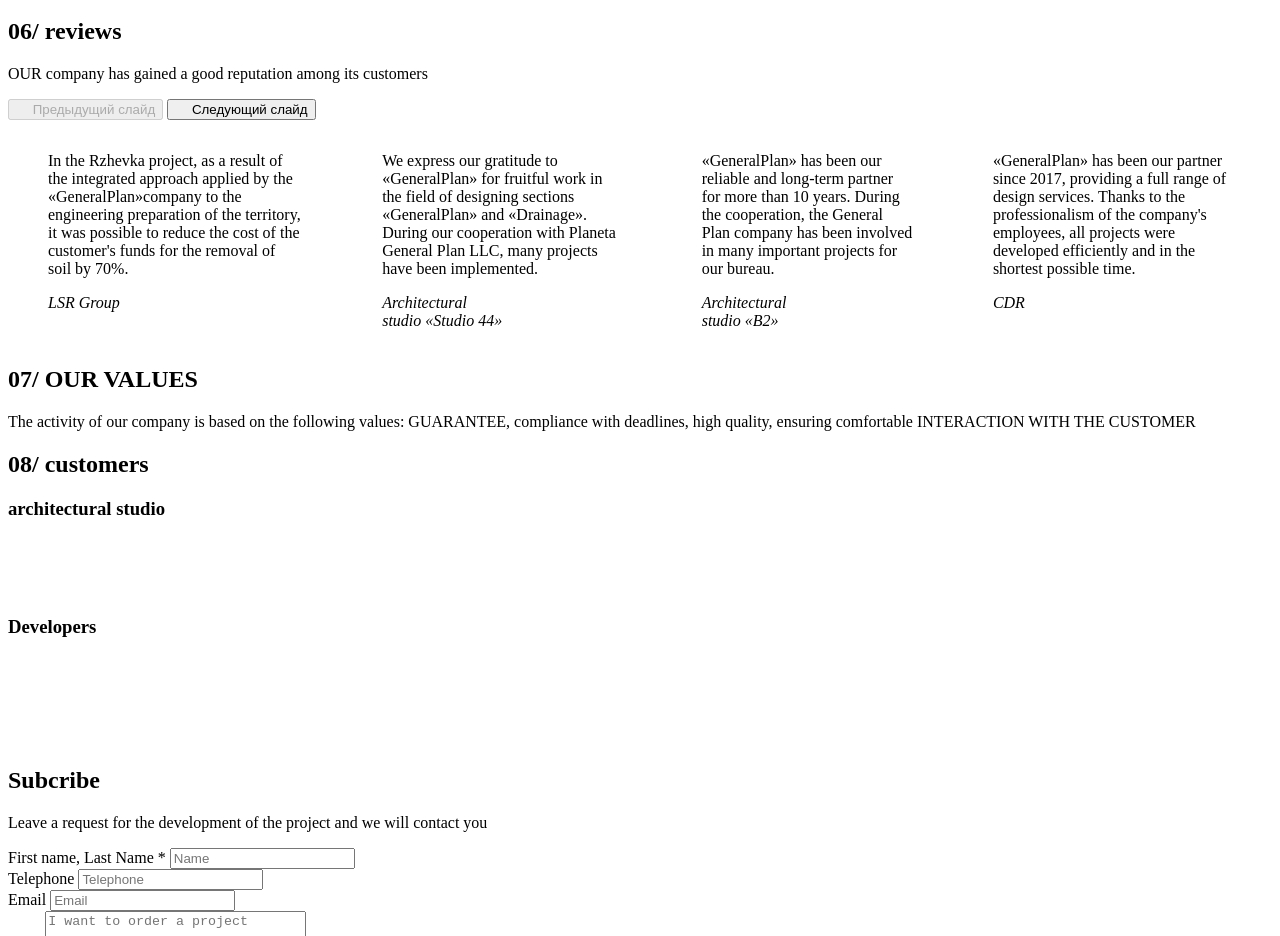
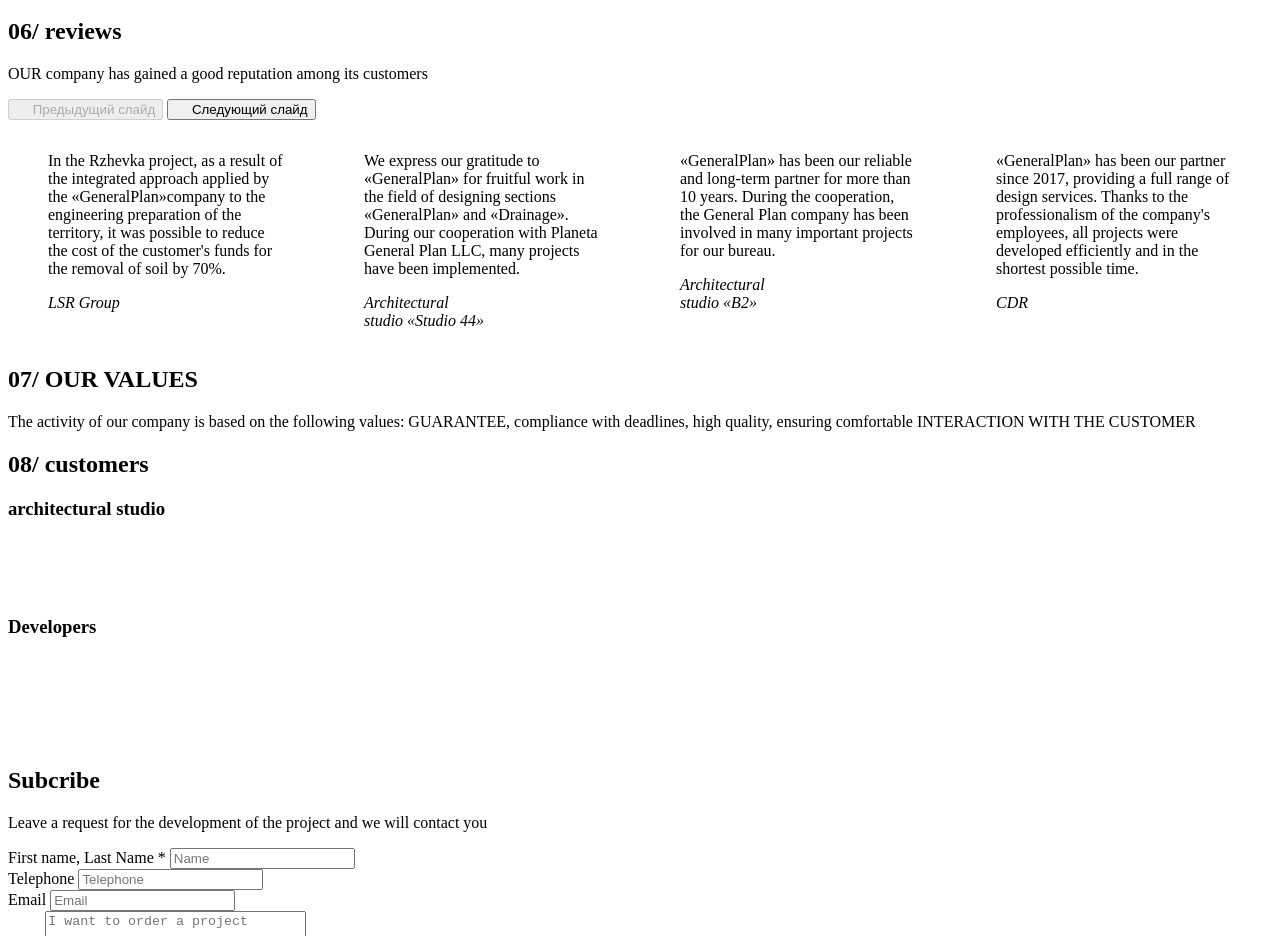
Before and after one commit to yibelyaev/GeneralPlan, a website with bundled scripts: page src/index.html in a window 1280 px wide. Shown: the part 2342-3278 px from the top of the page. Built offline with nearby package versions, Linux system fonts and the light colour scheme; files whose address does not match are found by name.

Commit message:
fix slider reviews

```diff
--- a/src/js/sliders-configs.js
+++ b/src/js/sliders-configs.js
@@ -1,4 +1,4 @@
-import {MEDIA} from "./utils/media.js";
+import {MEDIA, MEDIA_REVIEWS} from "./utils/media.js";
 export const CONFIGS = {
   cases: {
     loop: false,
@@ -31,18 +31,18 @@
     },
     slideClass: 'reviews__item',
     breakpoints: {
-      768: {
+      638: {
         slidesPerView: 2
       }
     },
     on: {
       resize() {
-        !MEDIA.sm.matches
+        !MEDIA_REVIEWS.sm.matches
           ? this.destroy()
           : this.init();
       },
       init() {
-        if (!MEDIA.sm.matches) {
+        if (!MEDIA_REVIEWS.sm.matches) {
           this.destroy()
         }
       }
--- a/src/js/utils/media.js
+++ b/src/js/utils/media.js
@@ -1,3 +1,7 @@
 export const MEDIA =  {
-  sm: window.matchMedia('(max-width: 767px)')
+  sm: window.matchMedia('(max-width: 638px)')
 }
+
+export const MEDIA_REVIEWS =  {
+  sm: window.matchMedia('(max-width: 1438px)')
+}
--- a/src/sass/blocks/cases.scss
+++ b/src/sass/blocks/cases.scss
@@ -64,6 +64,13 @@
   }
 }
 
+.cases__list .line {
+  @include tablet {
+    &:nth-of-type(2n)::before {
+      border-left: 0;
+    }
+  }
+}
 
 // Item
 
--- a/src/sass/blocks/reviews.scss
+++ b/src/sass/blocks/reviews.scss
@@ -60,6 +60,7 @@
     grid-column: 2/-1;
   }
 }
+
 
 // Item
 
```
